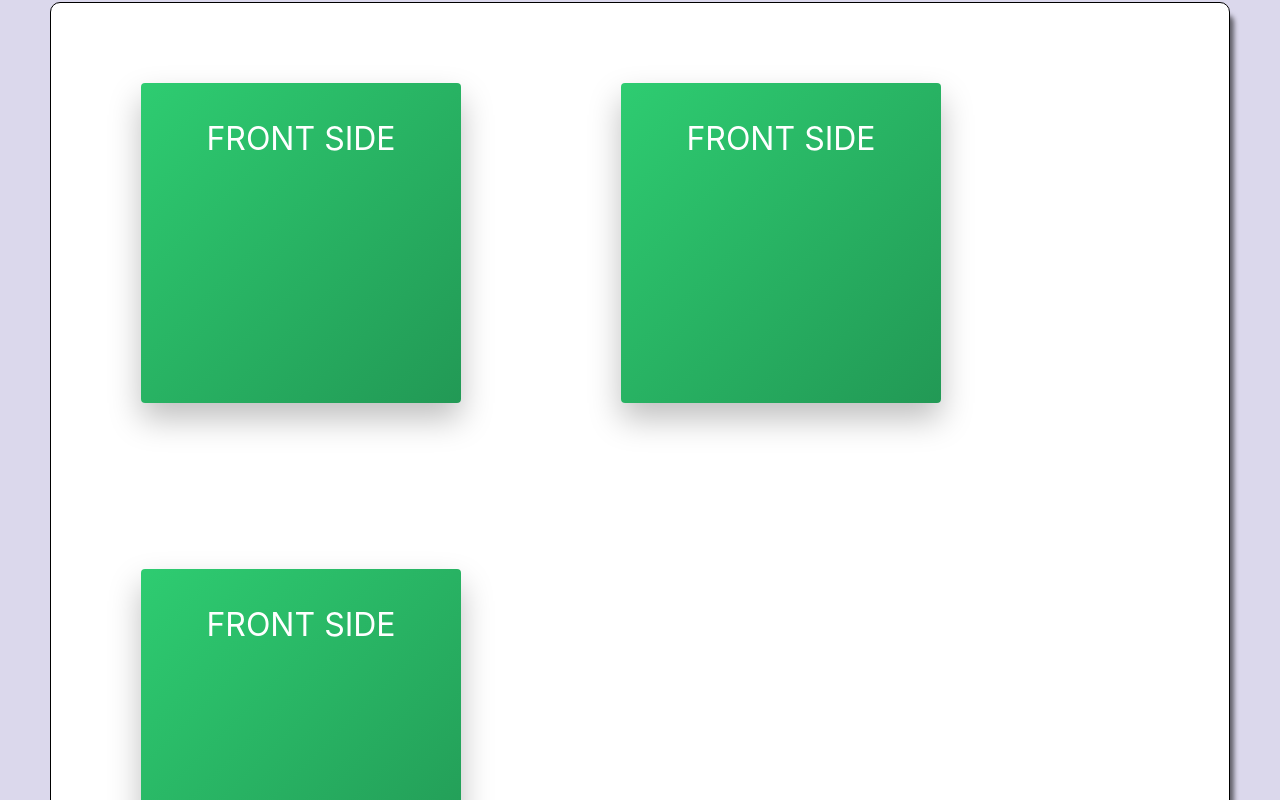
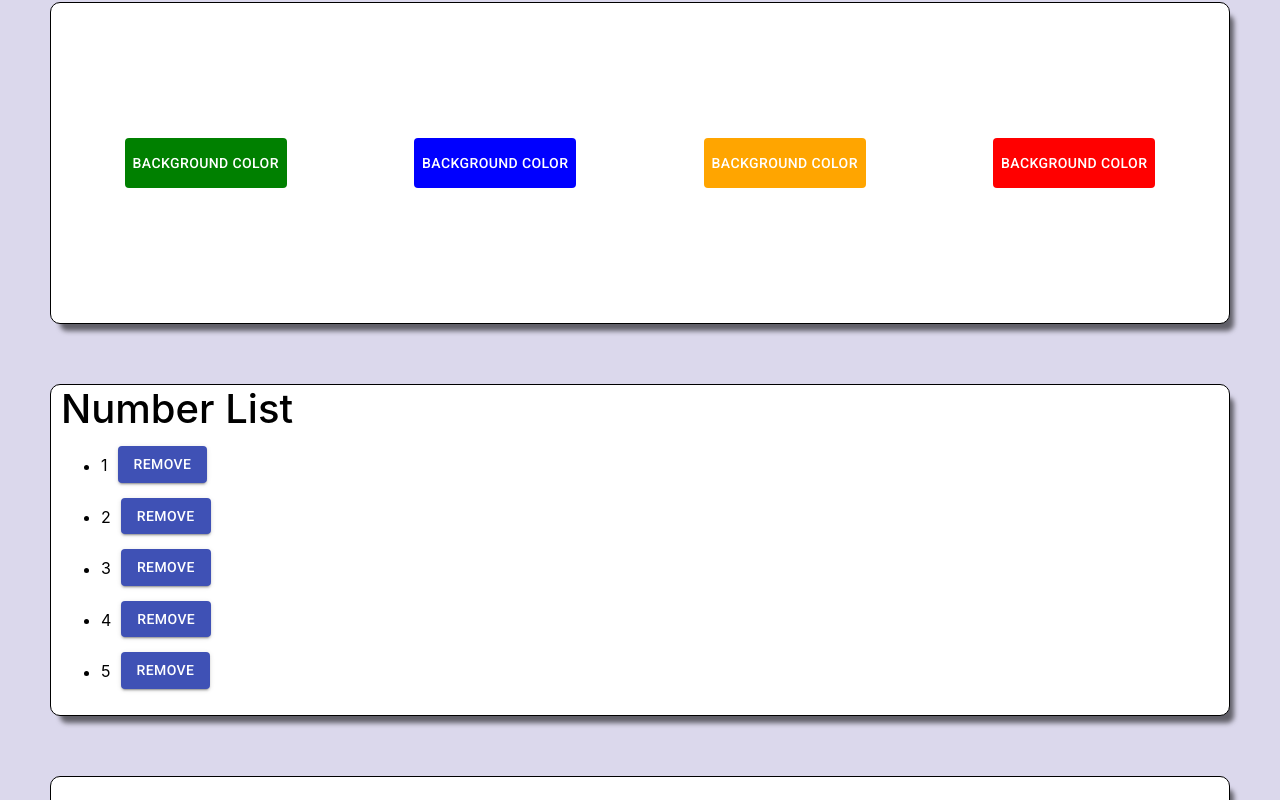
Before and after one commit to Olisun/React-Component-Library, a React (Create React App) app: page / in a window 1280 px wide. Shown: the part 2980-3780 px from the top of the page. Built offline with nearby package versions, Linux system fonts and the light colour scheme.

Commit message:
adding ButtomList and NumberList components

```diff
--- a/src/App.js
+++ b/src/App.js
@@ -20,6 +20,8 @@ import CoinContainer from './components/CoinContainer';
 import Flip from './components/Flip';
 import BoxContainer from './components/BoxContainer';
 import DiceRoll from './components/DiceRoll';
+import ButtonList from './components/ButtonList';
+import NumberList from './components/NumberList';
 
 
 class App extends Component {
@@ -91,6 +93,8 @@ class App extends Component {
         <State4 />
         <State5 />
         <DiceRoll />
+        <ButtonList />
+        <NumberList />
         <Flip />
         <Text
           field1={fieldOne}
--- /dev/null
+++ b/src/components/ButtonList.css
@@ -0,0 +1,9 @@
+  .ButtonList {
+    height: 20em;
+    padding-top: 135px;
+    padding-bottom: 135px;
+    text-align: center;
+    display: flex;
+    flex-direction: row;
+    justify-content: space-around;
+  }
--- /dev/null
+++ b/src/components/ButtonList.js
@@ -0,0 +1,48 @@
+import React, { Component } from 'react'
+import { WOW } from 'wowjs/dist/wow';
+import Button from '@material-ui/core/Button';
+import './ButtonList.css';
+
+class ButtonList extends Component {
+  static defaultProps = {
+    colors: ["green", "blue", "orange", "red"]
+  };
+
+  constructor(props) {
+    super(props);
+    this.state = {
+      color: "white"
+    }
+  }
+
+  componentDidMount() {
+    new WOW().init()
+  }
+
+  changeColor = (newColor) => {
+    console.log(`new color is ${newColor}`);
+    this.setState({ color: newColor });
+  }
+
+  render() {
+    const { colors } = this.props;
+    const { color } = this.state;
+    return (
+      <div className="wow zoomIn slow">
+        <div className="styleOne">
+          <div className="ButtonList" style={{ backgroundColor: color }}>
+            {colors.map(color => {
+              const colorObject = { backgroundColor: color, color: "white" }
+              return <Button
+                style={colorObject}
+                onClick={() => { this.changeColor(color) }}  // <-- Since changeColor needs an arguement, you need to bind changeColor with an arrow function.
+              >Background Color</Button>;
+            })}
+          </div>
+        </div>
+      </div>
+    )
+  }
+}
+
+export default ButtonList
--- a/src/components/Flip.js
+++ b/src/components/Flip.js
@@ -17,7 +17,6 @@ class Flip extends Component {
           <FlipCard />
         </div>
       </div>
-
     )
   }
 }
--- /dev/null
+++ b/src/components/NumberItem.js
@@ -0,0 +1,40 @@
+import React, { Component } from 'react'
+import Button from '@material-ui/core/Button';
+
+class NumberItem extends Component {
+  constructor(props) {
+    super(props);
+    this.props = {
+      // this.HandleRemove = this.HandleRemove.bind(this) would go in here but since HandleRemove is an arrow function, the constructor can be left out.
+    }
+  }
+
+  HandleRemove = (event) => {
+    console.log("Inside")
+    const { remove, value } = this.props
+    remove(value);
+  }
+
+  render() {
+    const { value } = this.props;
+    const myStyles = {
+      marginLeft: '10px',
+      marginTop: '5px',
+      marginBottom: '10px',
+    }
+    return (
+      <li>
+        {value}
+        <Button
+          onClick={this.HandleRemove}
+          variant="contained"
+          color="primary"
+          style={myStyles}>
+          Remove
+        </Button>
+      </li>
+    )
+  }
+}
+
+export default NumberItem;
--- /dev/null
+++ b/src/components/NumberList.js
@@ -0,0 +1,44 @@
+import React, { Component } from 'react'
+import { WOW } from 'wowjs/dist/wow';
+import NumberItem from './NumberItem';
+
+// Passing state and props down to the child and the child passing state back up to the parent
+
+class NumberList extends Component {
+  constructor(props) {
+    super(props);
+    this.state = {
+      numbers: [1, 2, 3, 4, 5]
+    }
+  }
+
+  componentDidMount() {
+    new WOW().init()
+  }
+
+  Remove = (number) => {
+    this.setState(state => ({
+      numbers: state.numbers.filter(num => num !== number)
+    }))
+  }
+
+  render() {
+    const { numbers } = this.state;
+    let numberList = numbers.map(number => (
+      <NumberItem
+        value={number}
+        remove={this.Remove}
+      />
+    ))
+    return (
+      <div className="wow zoomIn slow">
+        <div className="styleOne">
+          <h1>Number List</h1>
+          <ul>{numberList}</ul>
+        </div>
+      </div>
+    )
+  }
+}
+
+export default NumberList
```
